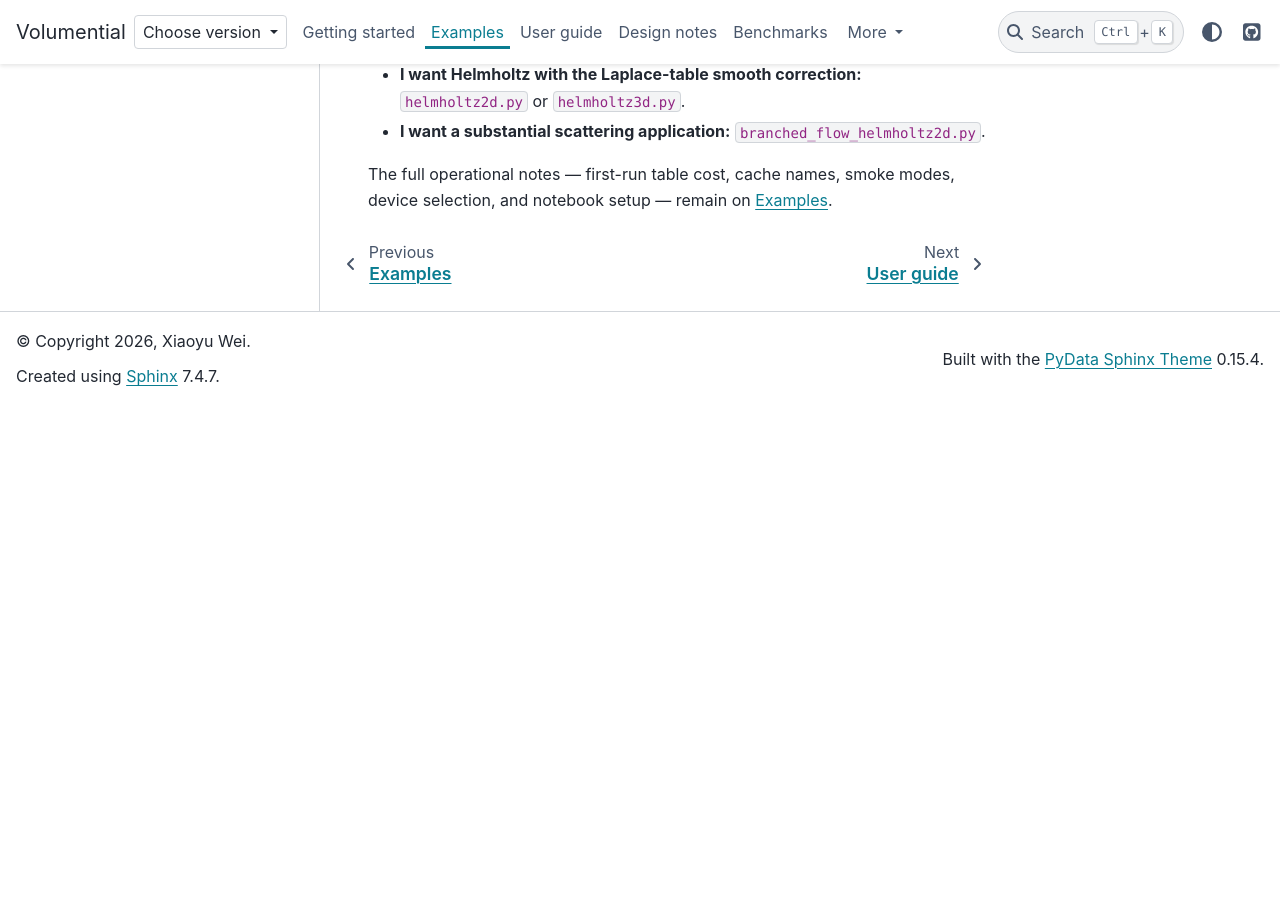
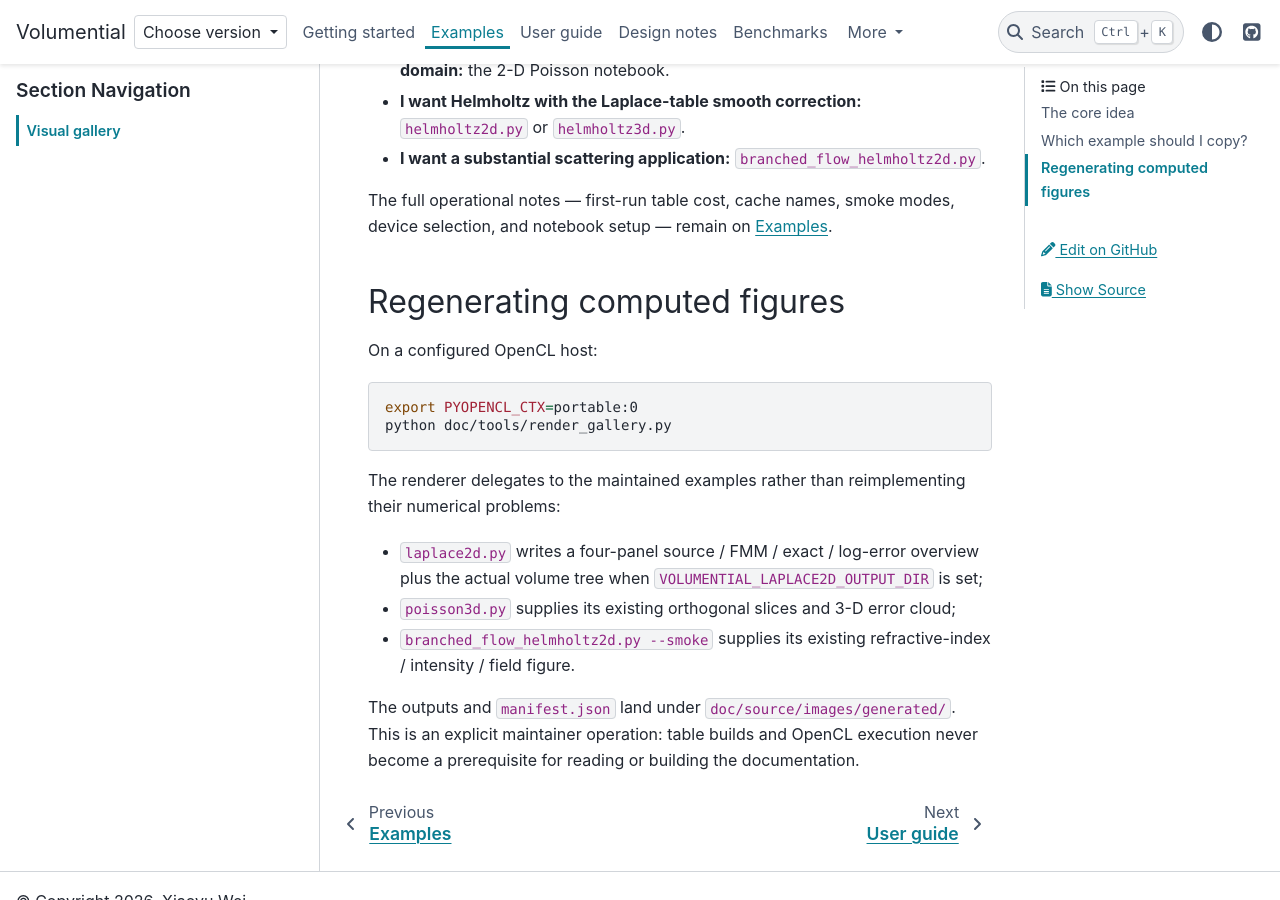
Before and after one commit to xywei/volumential, a Sphinx documentation site: the page built from doc/source/examples/gallery.md, in a window 1280 px wide and 900 px high, scrolled down 1916 px. Built offline with Sphinx 7.4.7 and the PyData theme 0.15.4, drawn with Linux system fonts in a browser that asks for light colours; before the commit the page ends 2321 px from its top, so only the background shows below that; some of the changed text lies outside the part shown.

Commit message:
docs: explain reproducible gallery figures

````diff
--- a/doc/source/examples/gallery.md
+++ b/doc/source/examples/gallery.md
@@ -4,9 +4,10 @@ Start here if you want to understand Volumential by looking at problems and
 outputs before reading the implementation.
 
 The diagrams on this page are **schematics**, not measured numerical output.
-Computed plots from the maintained examples are generated explicitly by the
-gallery-rendering workflow described in the follow-up to issue #164; normal
-Sphinx builds never execute OpenCL workloads.
+Computed plots from the maintained examples are regenerated explicitly with
+`doc/tools/render_gallery.py`; normal Sphinx builds never execute OpenCL
+workloads. The renderer records the Git revision and commands beside the images
+so a gallery update remains reviewable evidence rather than decoration.
 
 ## The core idea
 
@@ -87,3 +88,28 @@ when you want the storage and reconstruction details.
 
 The full operational notes — first-run table cost, cache names, smoke modes,
 device selection, and notebook setup — remain on {doc}`index`.
+
+
+## Regenerating computed figures
+
+On a configured OpenCL host:
+
+```bash
+export PYOPENCL_CTX=portable:0
+python doc/tools/render_gallery.py
+```
+
+The renderer delegates to the maintained examples rather than reimplementing
+their numerical problems:
+
+- `laplace2d.py` writes a four-panel source / FMM / exact / log-error overview
+  plus the actual volume tree when
+  `VOLUMENTIAL_LAPLACE2D_OUTPUT_DIR` is set;
+- `poisson3d.py` supplies its existing orthogonal slices and 3-D error cloud;
+- `branched_flow_helmholtz2d.py --smoke` supplies its existing
+  refractive-index / intensity / field figure.
+
+The outputs and `manifest.json` land under
+`doc/source/images/generated/`. This is an explicit maintainer operation:
+table builds and OpenCL execution never become a prerequisite for reading or
+building the documentation.
````
